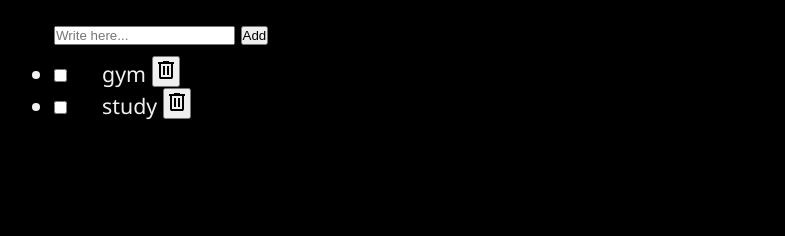
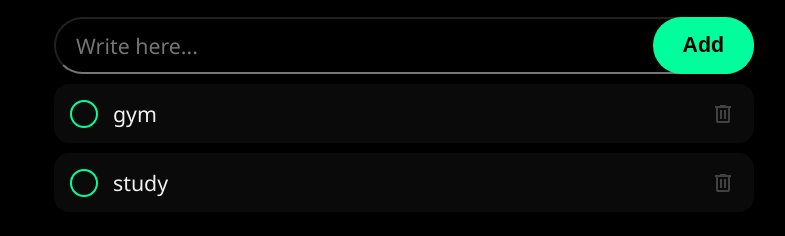
Before and after one commit to TANMAYTIWARIGUTS/TodoApp, a plain HTML site: page index.html in a window 1280 px wide. Shown: the part 300-536 px from the top of the page, without its empty margins (236-1021 px from the left). Drawn offline with Linux system fonts and the light colour scheme.

Commit message:
designing finished

```diff
--- a/index.html
+++ b/index.html
@@ -19,7 +19,7 @@
             <li class="todo">
                 <input type="checkbox" name="" id="todo-1">
                 <label class="custom-checkbox" for="todo-1">
-                    <svg xmlns="http://www.w3.org/2000/svg" height="24px" viewBox="0 -960 960 960" width="24px"
+                    <svg fill="transparent" xmlns="http://www.w3.org/2000/svg" height="24px" viewBox="0 -960 960 960" width="24px"
                         fill="#000000">
                         <path d="M382-240 154-468l57-57 171 171 367-367 57 57-424 424Z" />
                     </svg>
@@ -28,13 +28,13 @@
                     gym
                 </label>
                 <button class="delete-button">
-                    <svg xmlns="http://www.w3.org/2000/svg" height="24px" viewBox="0 -960 960 960" width="24px" fill="#000000"><path d="M280-120q-33 0-56.5-23.5T200-200v-520h-40v-80h200v-40h240v40h200v80h-40v520q0 33-23.5 56.5T680-120H280Zm400-600H280v520h400v-520ZM360-280h80v-360h-80v360Zm160 0h80v-360h-80v360ZM280-720v520-520Z"/></svg>
+                    <svg fill="var(--secondary-color)" xmlns="http://www.w3.org/2000/svg" height="24px" viewBox="0 -960 960 960" width="24px" fill="#000000"><path d="M280-120q-33 0-56.5-23.5T200-200v-520h-40v-80h200v-40h240v40h200v80h-40v520q0 33-23.5 56.5T680-120H280Zm400-600H280v520h400v-520ZM360-280h80v-360h-80v360Zm160 0h80v-360h-80v360ZM280-720v520-520Z"/></svg>
                 </button>
             </li>
             <li class="todo">
                 <input type="checkbox" name="" id="todo-2">
                 <label class="custom-checkbox" for="todo-2">
-                    <svg xmlns="http://www.w3.org/2000/svg" height="24px" viewBox="0 -960 960 960" width="24px"
+                    <svg fill="transparent" xmlns="http://www.w3.org/2000/svg" height="24px" viewBox="0 -960 960 960" width="24px"
                         fill="#000000">
                         <path d="M382-240 154-468l57-57 171 171 367-367 57 57-424 424Z" />
                     </svg>
@@ -43,7 +43,7 @@
                     study
                 </label>
                 <button class="delete-button">
-                    <svg xmlns="http://www.w3.org/2000/svg" height="24px" viewBox="0 -960 960 960" width="24px" fill="#000000"><path d="M280-120q-33 0-56.5-23.5T200-200v-520h-40v-80h200v-40h240v40h200v80h-40v520q0 33-23.5 56.5T680-120H280Zm400-600H280v520h400v-520ZM360-280h80v-360h-80v360Zm160 0h80v-360h-80v360ZM280-720v520-520Z"/></svg>
+                    <svg fill="var(--secondary-color)" xmlns="http://www.w3.org/2000/svg" height="24px" viewBox="0 -960 960 960" width="24px" fill="#000000"><path d="M280-120q-33 0-56.5-23.5T200-200v-520h-40v-80h200v-40h240v40h200v80h-40v520q0 33-23.5 56.5T680-120H280Zm400-600H280v520h400v-520ZM360-280h80v-360h-80v360Zm160 0h80v-360h-80v360ZM280-720v520-520Z"/></svg>
                 </button>
             </li>
         </ul>
--- a/style.css
+++ b/style.css
@@ -1,7 +1,7 @@
 :root{
   --background: #000000;
   --primary-color: #0A0A0A;
-  --secondary-color: #141414;
+  --secondary-color: #414141;
   --accent-color: #00FF9C;
   --text-color: #F0F0F0;
 }
@@ -38,4 +38,113 @@ h1{
     flex-direction: column;
     gap: 10px;
 }
-#todo-input
+#todo-input{
+    box-sizing: border-box;
+    font: inherit;
+    width: 100%;
+    padding: 12px 20px;
+    border-radius: 2px solid var(--secondary-color);
+    border-radius: 1000px;
+    color: var(--text-color);
+    caret-color: var(--accent-color);
+    background: none;
+}
+#todo-input:focus{
+    outline: none;
+}
+form{
+
+    position: relative;
+}
+#add-button{
+    position: absolute;
+    top: 0;
+    right: 0;
+    height: 100%;
+    padding: 0px 30px;
+    border-radius:1000px;
+    border: none;
+    background-color: var(--accent-color);
+    font-size: inherit;
+    font-weight: 600;
+    color: var(--background);
+    cursor: pointer;
+}
+#add-button:active{
+    scale: 0.8;
+}
+.todo{
+    list-style: none;
+    margin-bottom: 10px;
+    padding: 0 16px;
+    background-color: var(--primary-color);
+    border-radius: 15px;
+    display: flex;
+    align-items: center;
+    /* justify-content: space-between; */
+}
+
+.todo .todo-text{
+    padding: 15px;
+    padding-right: 0px;
+    flex-grow: 1;
+    transition: 600ms ease;
+}
+
+.delete-button{
+    padding: 3px;
+    background: none;
+    border: none;
+    display: flex;
+    align-items: center;
+    justify-content: center;
+    cursor: pointer;
+}
+.delete-button svg{
+    transition: all 550ms ease 0s;
+}
+.delete-button:hover svg{
+    fill: rgb(160, 0, 0)
+}
+.custom-checkbox{
+    border: 2px solid var(--accent-color);
+    border-radius: 50%;
+    min-width: 20px;
+    min-height: 20px;
+    display: flex;
+    align-items: center;
+    justify-content: center;
+    flex-shrink: 0;
+    transition: 600ms ease;
+}
+
+input[type="checkbox"]:checked ~ .custom-checkbox{
+    background-color: var(--accent-color);
+}
+input[type="checkbox"]:checked ~ .custom-checkbox svg{
+    fill: var(--primary-color);
+}
+input[type="checkbox"]:checked ~ .todo-text{
+    text-decoration: line-through;
+    color: var(--secondary-color);
+}
+input[type="checkbox"]{
+    display: none;
+}
+
+@media(max-width:500px){
+    html{
+        font-size: 12pt;
+    }
+    #add-button{
+        position: unset;
+        width: 100%;
+        margin-top:10px;
+        padding: 15px;
+        height: auto;
+    }
+    h1{
+        margin-top: 50px;
+        font-size: 10vw;
+    }
+}
```
